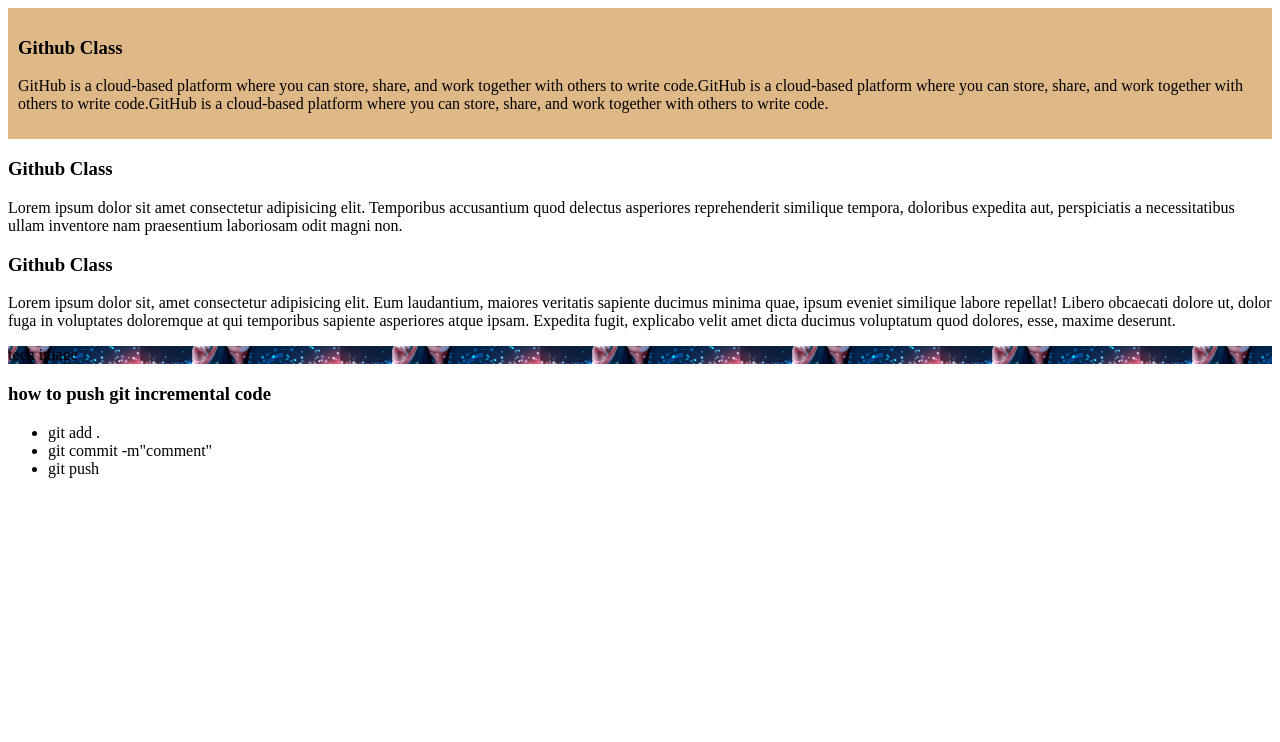
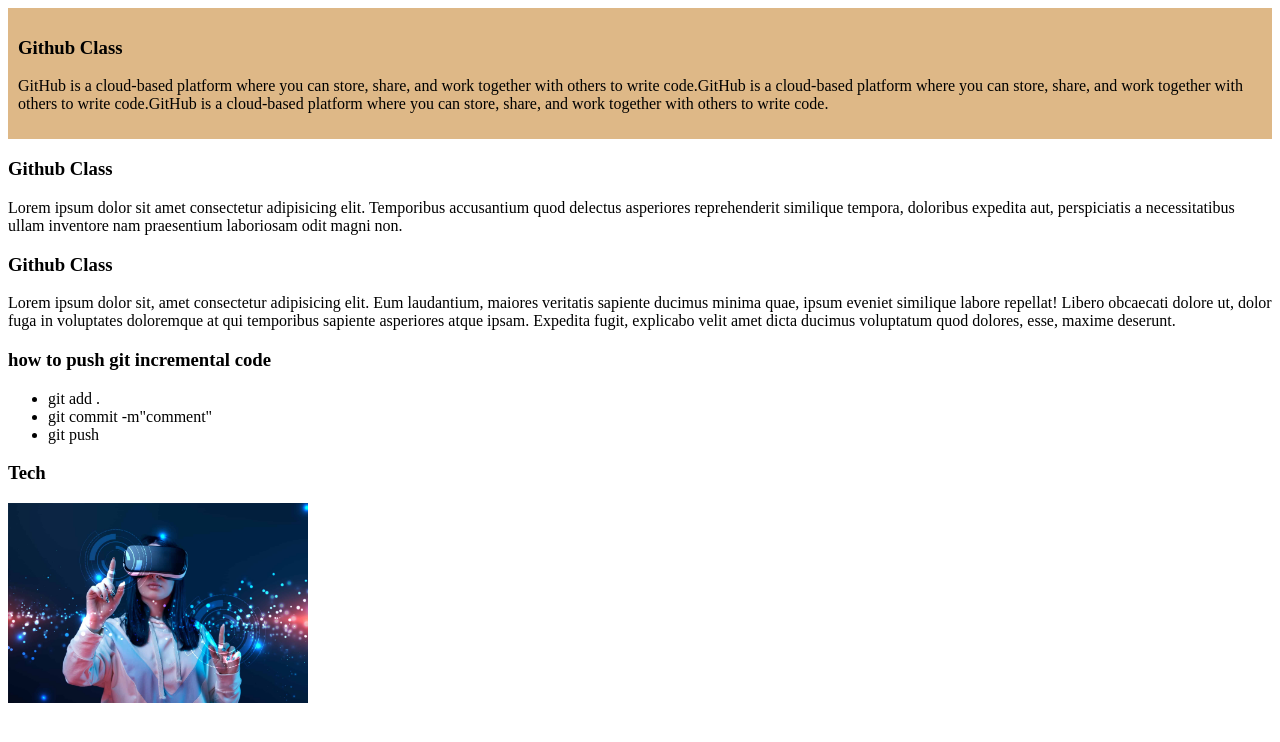
Before and after one commit to saklain10/first-repo-of-ph, a plain HTML site: page index.html in a window 1280 px wide. Drawn offline with Linux system fonts and the light colour scheme.

Commit message:
image added

```diff
--- a/index.html
+++ b/index.html
@@ -5,6 +5,14 @@
     <meta name="viewport" content="width=device-width, initial-scale=1.0">
     <title>My simple git repo</title>
     <link rel="stylesheet" href="style.css">
+    <style>
+        .xyz img {
+          width: 300px; /* Set a fixed width */
+          height: auto; /* Maintain aspect ratio */
+          display: inline-block; /* Align image to prevent extra space */
+          margin: 0 auto; /* Center the image horizontally */
+        }
+      </style>
 </head>
 <body>
     <div class="blog">
@@ -19,7 +27,6 @@
         <h3>Github Class</h3>
         <p>Lorem ipsum dolor sit, amet consectetur adipisicing elit. Eum laudantium, maiores veritatis sapiente ducimus minima quae, ipsum eveniet similique labore repellat! Libero obcaecati dolore ut, dolor fuga in voluptates doloremque at qui temporibus sapiente asperiores atque ipsam. Expedita fugit, explicabo velit amet dicta ducimus voluptatum quod dolores, esse, maxime deserunt.</p>
     </div>
-    <div class="abc">tech image</div>
     <div>
         <h3>how to push git incremental code </h3>
         <ul>
@@ -28,5 +35,9 @@
             <li>git push</li>
         </ul>
     </div>
+    <div class="xyz">
+        <h3>Tech</h3>
+        <img src="tech-companies.jpg" alt="a" >
+    </div>
 </body>
 </html>
--- a/style.css
+++ b/style.css
@@ -2,9 +2,3 @@
     background-color: burlywood;
     padding: 10px;
 }
-.abc{
-    background-image: url("tech-companies.jpg");
-    background-position: center;
-    background-origin: border-box;
-    background-size:200px;
-}
```
